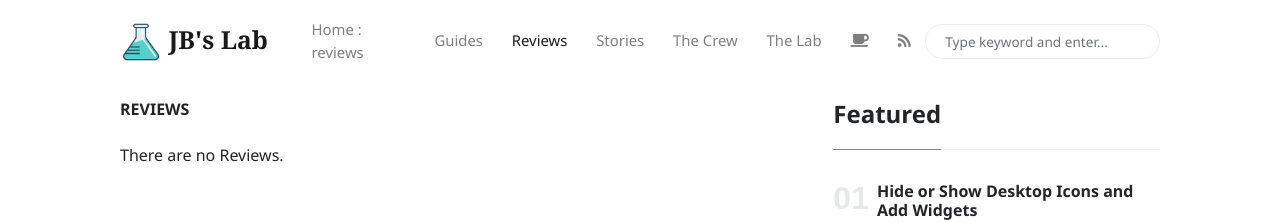
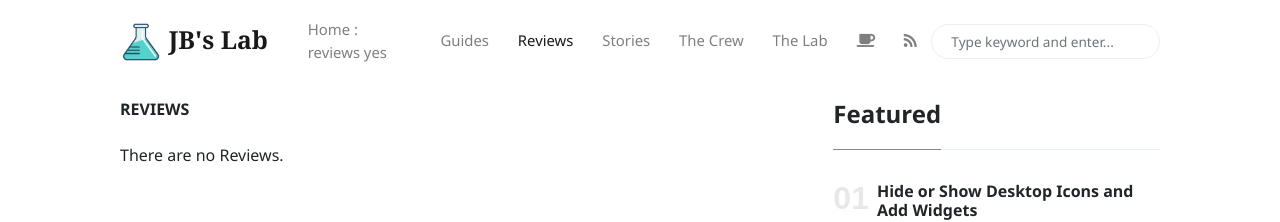
Before and after one commit to JohnnyBlocks/JBs-Lab-Production, a Jekyll site: the page built from _pages/category-reviews.html, in a window 1280 px wide. Shown: the top 222 px of the page. Built offline with Jekyll 4.4.1, drawn with Linux system fonts in a browser that asks for light colours; nearby versions of some CDN libraries.

Commit message:
navigation

```diff
--- a/_includes/menu-header.html
+++ b/_includes/menu-header.html
@@ -1,11 +1,10 @@
 {% assign current = page.url | downcase | split: '/' %}
  <li class="nav-item">
-    <a class="nav-link{% if current[1] == nill %} active{% endif %}" href="{{ site.baseurl }}/">Home : {{ current[1] }} {% if current[1] == nill %}yes{% endif %} </a>
+    <a class="nav-link{% if current[1] == nill %} active{% endif %}" href="{{ site.baseurl }}/">Home : {{ current[1] }} {% if current[1] == 'reviews' %}yes{% endif %} </a>
 </li>
 <li class="nav-item">
     <a class="nav-link{% if current[1] == 'how-to' %} active{% endif %}" title="Guides & 'How-To' Articles" href="{{ site.baseur l}}/how-to/index.html">Guides</a>
 </li>
-
 <!--
 <li class="nav-item dropdown">
     <a class="nav-link dropdown-toggle" href="#" id="navbarDropdown" role="button" data-toggle="dropdown" aria-haspopup="true" aria-expanded="false">
```
